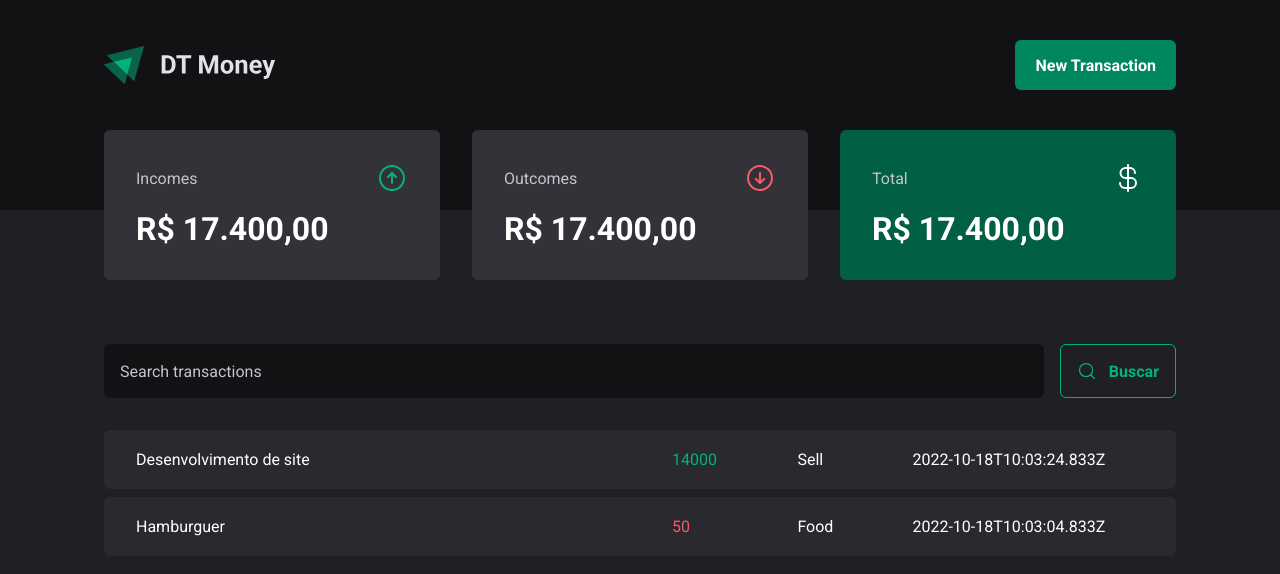
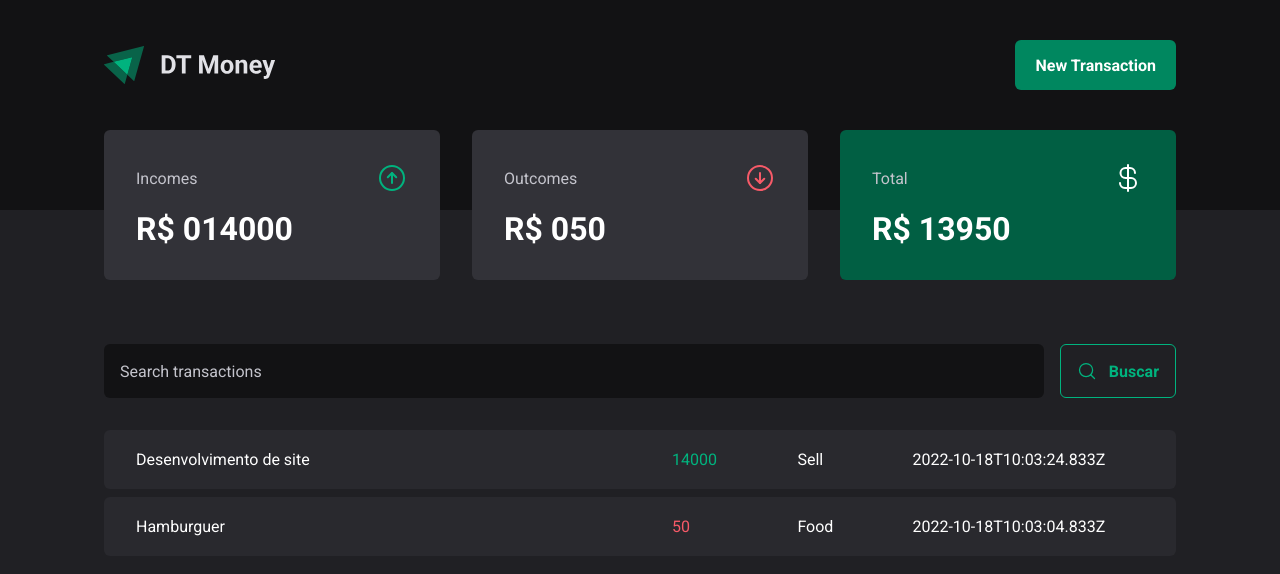
Before and after one commit to renanvzd/igniteII-pj03-dt-money, a React (Vite) app: page / in a window 1280 px wide. Shown: the top 574 px of the page. Built offline with nearby package versions, Linux system fonts and the light colour scheme; data requests are answered from the project's data file.

Commit message:
Resumo das Transacoes

```diff
--- a/src/components/Summary/index.tsx
+++ b/src/components/Summary/index.tsx
@@ -5,6 +5,26 @@
 
 export function Summary() {
   const { transactions } = useContext(TransactionsContext)
+
+  // {income: 0, outcome: 0, total: 0}  -> para isso, usar o reduce
+  const summary = transactions.reduce(
+    (acc, transaction) => {
+      if (transaction.type === 'income') {
+        acc.income += transaction.price;
+        acc.total += transaction.price;
+      } else {
+        acc.outcome += transaction.price;
+        acc.total -= transaction.price;
+      }
+
+      return acc;
+    },
+    {
+      income: 0,
+      outcome: 0,
+      total: 0
+    }
+  )
 
   return (
     <SummaryContainer>
@@ -14,7 +34,7 @@
           <ArrowCircleUp size={32} color="#00b37e" />
         </header>
 
-        <strong>R$ 17.400,00</strong>
+        <strong>R$ {summary.income}</strong>
       </SummaryCard>
 
       <SummaryCard>
@@ -23,7 +43,7 @@
           <ArrowCircleDown size={32} color="#f75a68" />
         </header>
 
-        <strong>R$ 17.400,00</strong>
+        <strong>R$ {summary.outcome}</strong>
       </SummaryCard>
 
       <SummaryCard variant="green">
@@ -32,7 +52,7 @@
           <CurrencyDollar size={32} color="#fff" />
         </header>
 
-        <strong>R$ 17.400,00</strong>
+        <strong>R$ {summary.total}</strong>
       </SummaryCard>
 
     </SummaryContainer>
--- a/src/pages/Transactions/index.tsx
+++ b/src/pages/Transactions/index.tsx
@@ -1,4 +1,4 @@
-import { useContext, useEffect, useState } from "react";
+import { useContext } from "react";
 import { Header } from "../../components/Header";
 import { Summary } from "../../components/Summary";
 import { TransactionsContext } from "../../contexts/TransactionsContext";
```
